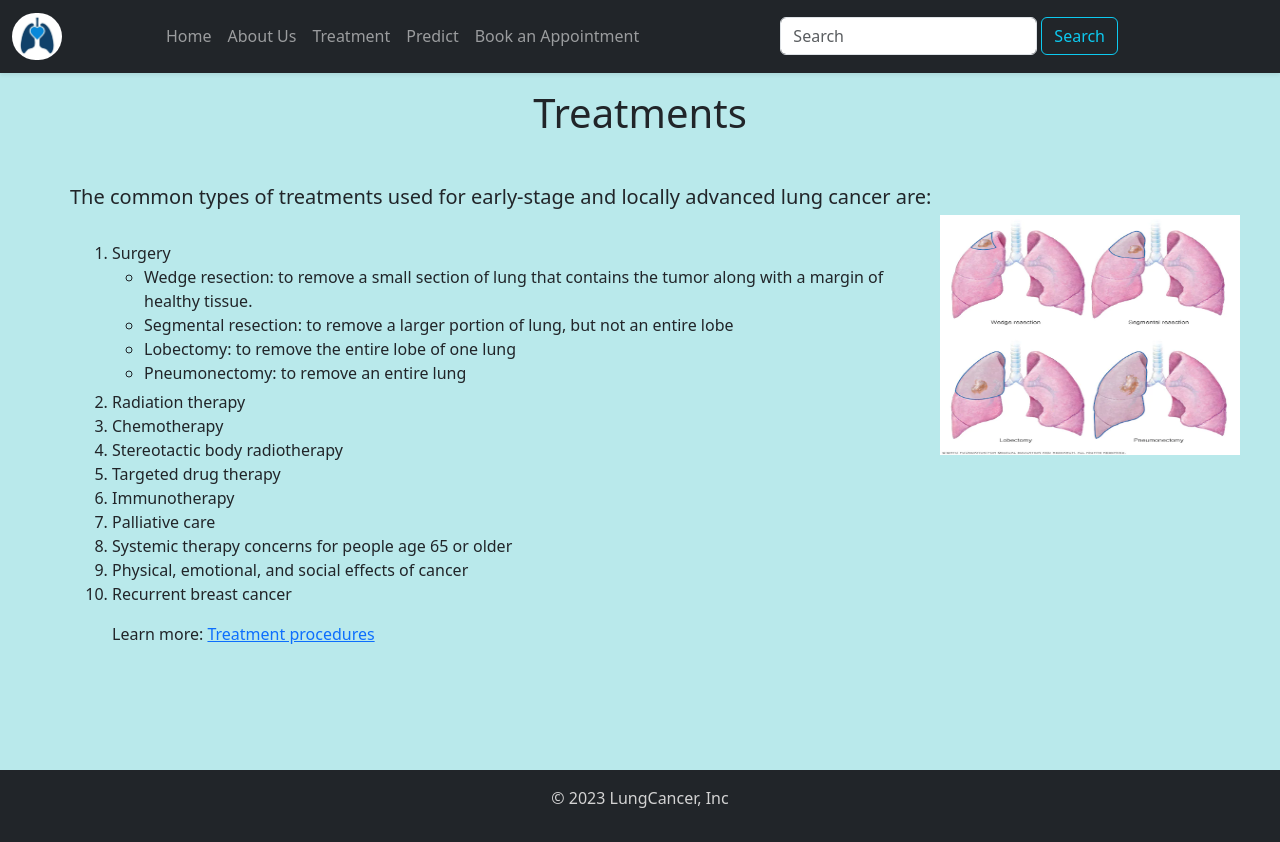
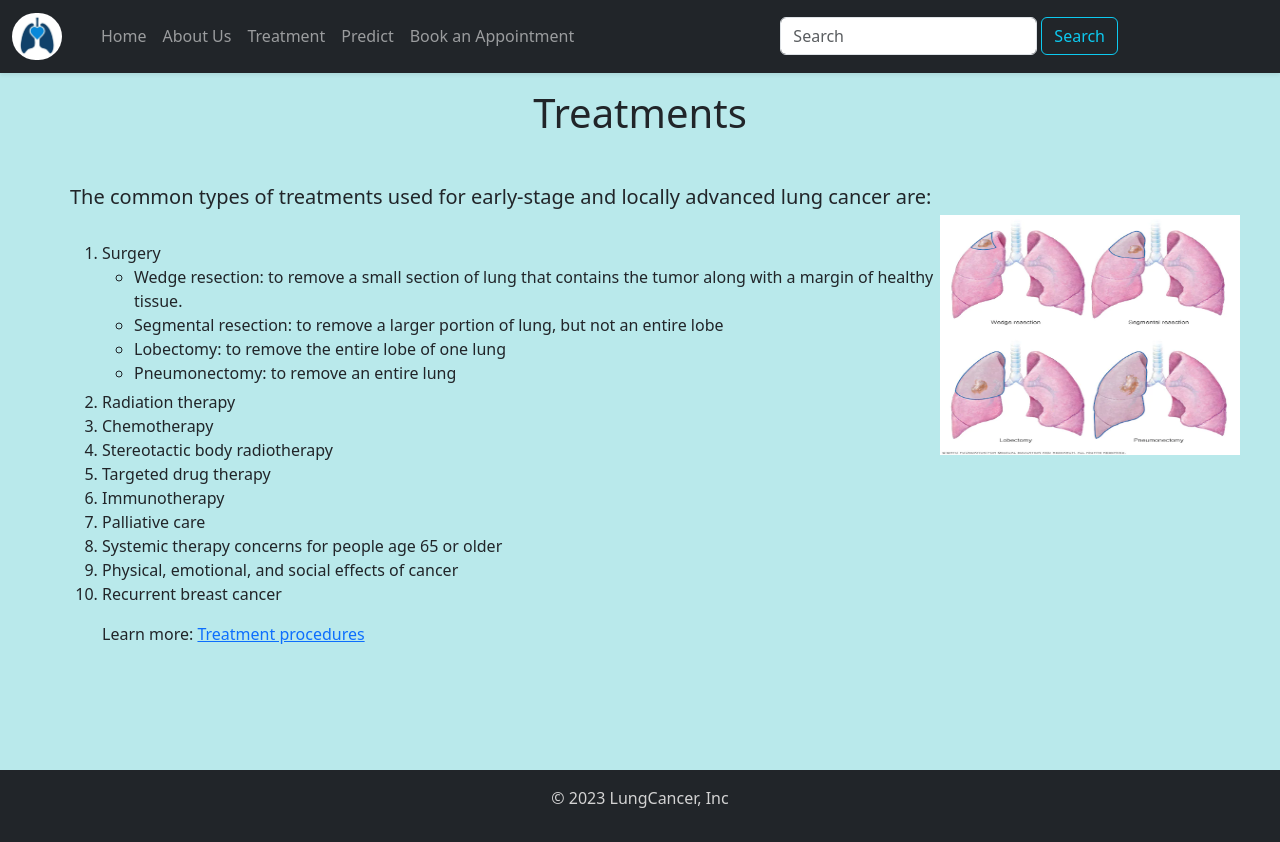
Before and after one commit to alfiyaanware/lung-cancer-v2, a Flask app: page /treat in a window 1280 px wide. Run offline with Flask 2, Linux system fonts and the light colour scheme.

Commit message:
minor enhancements

```diff
--- a/static/mystyle.css
+++ b/static/mystyle.css
@@ -4,7 +4,7 @@ body{
 ul, ol {
     margin-bottom: 100px;
     margin-right: 150px;
-    margin-left: 80px;
+    margin-left: 15px;
   }
 form{
     margin-right: 150px;
--- a/templates/nav.html
+++ b/templates/nav.html
@@ -1,5 +1,5 @@
 <nav class="navbar navbar-expand-lg bg-dark navbar-dark fixed-top shadow-sm">
-        <div class="container-fluid">
+        <div class="container-fluid" style="margin-left:px;">
             <a class="navbar-brand" href="./home">
                 <img src="/static/images/logo.jpg" alt="Logo" style="width:50px;" class="rounded-pill">
               </a>
--- a/templates/treat.html
+++ b/templates/treat.html
@@ -18,7 +18,7 @@
 
     <img src="/static/images/surgery.jpg" width="300" height="240" style="float:right; margin-right: 40px; margin-top: 30px;">
     <p><h5 style="margin-left:70px;">The common types of treatments used for early-stage and locally advanced lung cancer are:</h5><br>
-        <ol>
+        <ol style="margin-left:70px;">
         <li>Surgery</li>
         <ul style="margin-left: 0px;  margin-bottom: 5px;">
             <li>Wedge resection: to remove a small section of lung that contains the tumor along with a margin of healthy tissue.</li>
```
